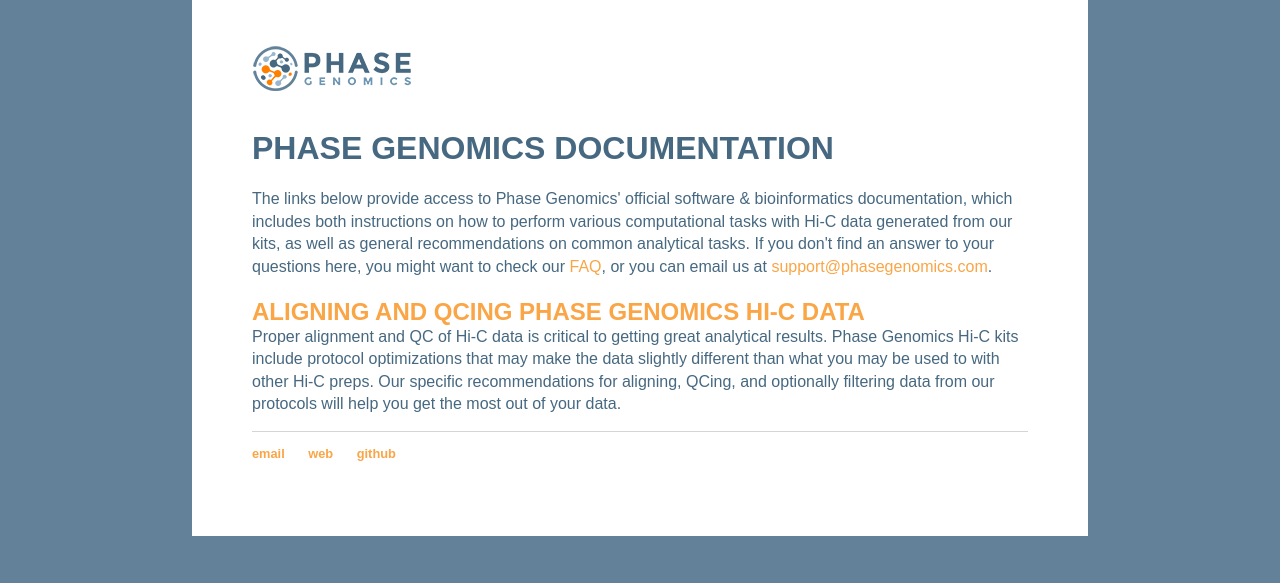
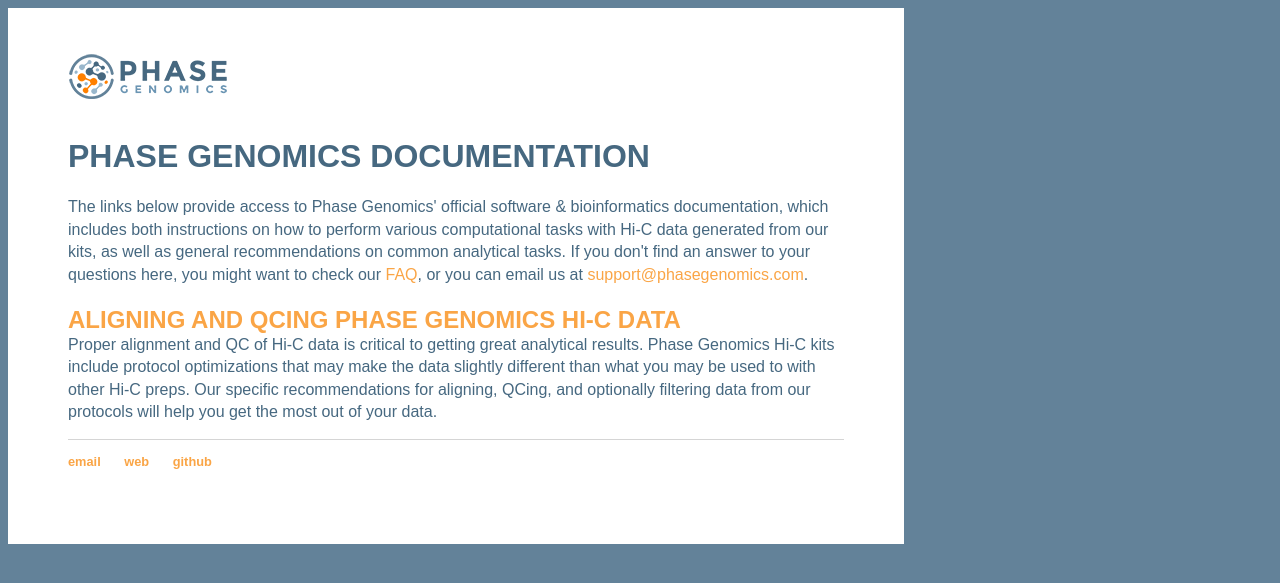
Before and after one commit to phasegenomics/phasegenomics.github.io, a Jekyll site: the page built from index.html, in a window 1280 px wide. Shown: the top 583 px of the page. Built offline with Jekyll 4.4.1, drawn with Linux system fonts in a browser that asks for light colours.

Commit message:
Style update

```diff
--- a/css/main.css
+++ b/css/main.css
@@ -1,5 +1,4 @@
 body {
-    margin: 0px auto;
     width: 70%;
     height: 100%;
 }
```
